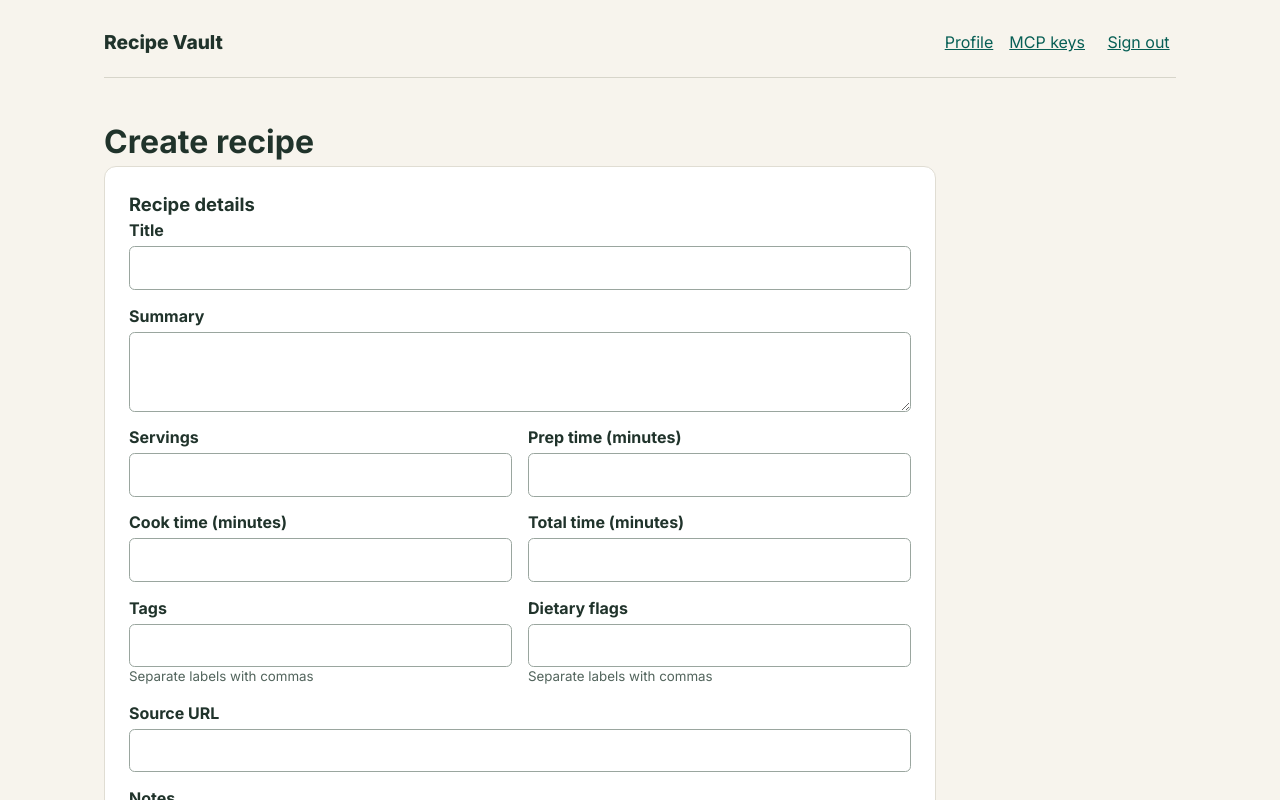
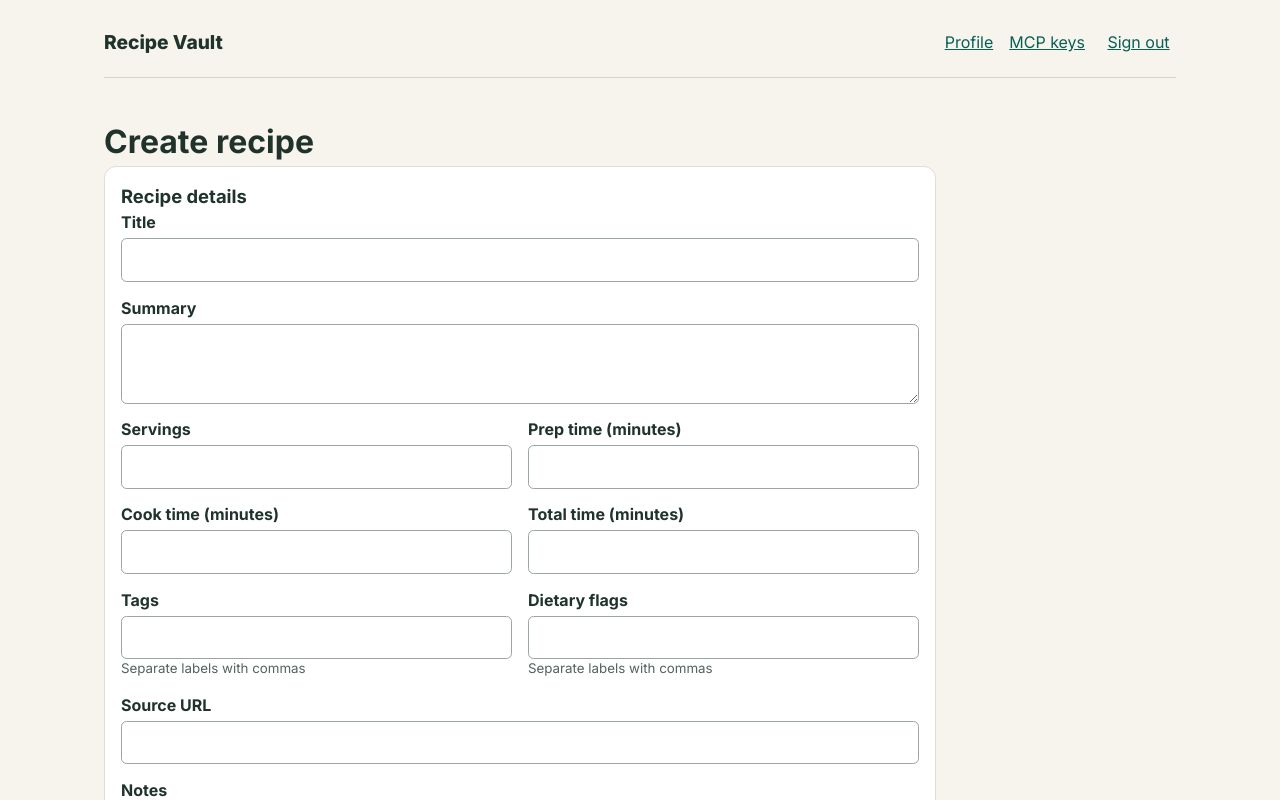
Before and after one commit to gbabiars/recipe-vault, a Next.js app: page /recipes/new in a window 1280 px wide. Shown: the top 800 px of the page. Built offline with nearby package versions, Linux system fonts and the light colour scheme; no server answers; sample sign-in values are in the browser's storage.

Commit message:
feat: add card surface padding sizes

```diff
--- a/src/app/globals.css
+++ b/src/app/globals.css
@@ -49,6 +49,10 @@
   --space-800: 4rem;
   --space-1000: 5rem;
   --space-1200: 6rem;
+
+  --space-surface-small: var(--space-100);
+  --space-surface-medium: var(--space-200);
+  --space-surface-large: var(--space-300);
 
   --radius-0: 0rem;
   --radius-025: 0.125rem;
--- a/src/components/ui/card.module.css
+++ b/src/components/ui/card.module.css
@@ -2,7 +2,18 @@
   background: var(--color-background-surface);
   border: 1px solid var(--color-border-subtle);
   border-radius: var(--radius-150);
-  padding: var(--space-300);
+}
+
+.card[data-padding="small"] {
+  padding: var(--space-surface-small);
+}
+
+.card[data-padding="medium"] {
+  padding: var(--space-surface-medium);
+}
+
+.card[data-padding="large"] {
+  padding: var(--space-surface-large);
 }
 
 .card[data-padding="none"] {
--- a/src/components/ui/card.tsx
+++ b/src/components/ui/card.tsx
@@ -3,7 +3,7 @@ import { cn } from "cn";
 
 import styles from "./card.module.css";
 
-export type CardPadding = "default" | "none";
+export type CardPadding = "small" | "medium" | "large" | "none";
 
 type CardElement = keyof React.JSX.IntrinsicElements;
 
@@ -17,7 +17,7 @@ type CardComponent = <T extends CardElement = "div">(
 ) => React.ReactElement | null;
 
 const CardImpl = <T extends CardElement = "div">(
-  { as, className, padding = "default", ...props }: CardProps<T>,
+  { as, className, padding = "medium", ...props }: CardProps<T>,
   ref: React.ForwardedRef<React.ComponentRef<T>>,
 ) => {
   const Component = (as ?? "div") as React.ElementType;
```
Also changed, not shown: 2 other files (tests, documents, lock files or other folders).
